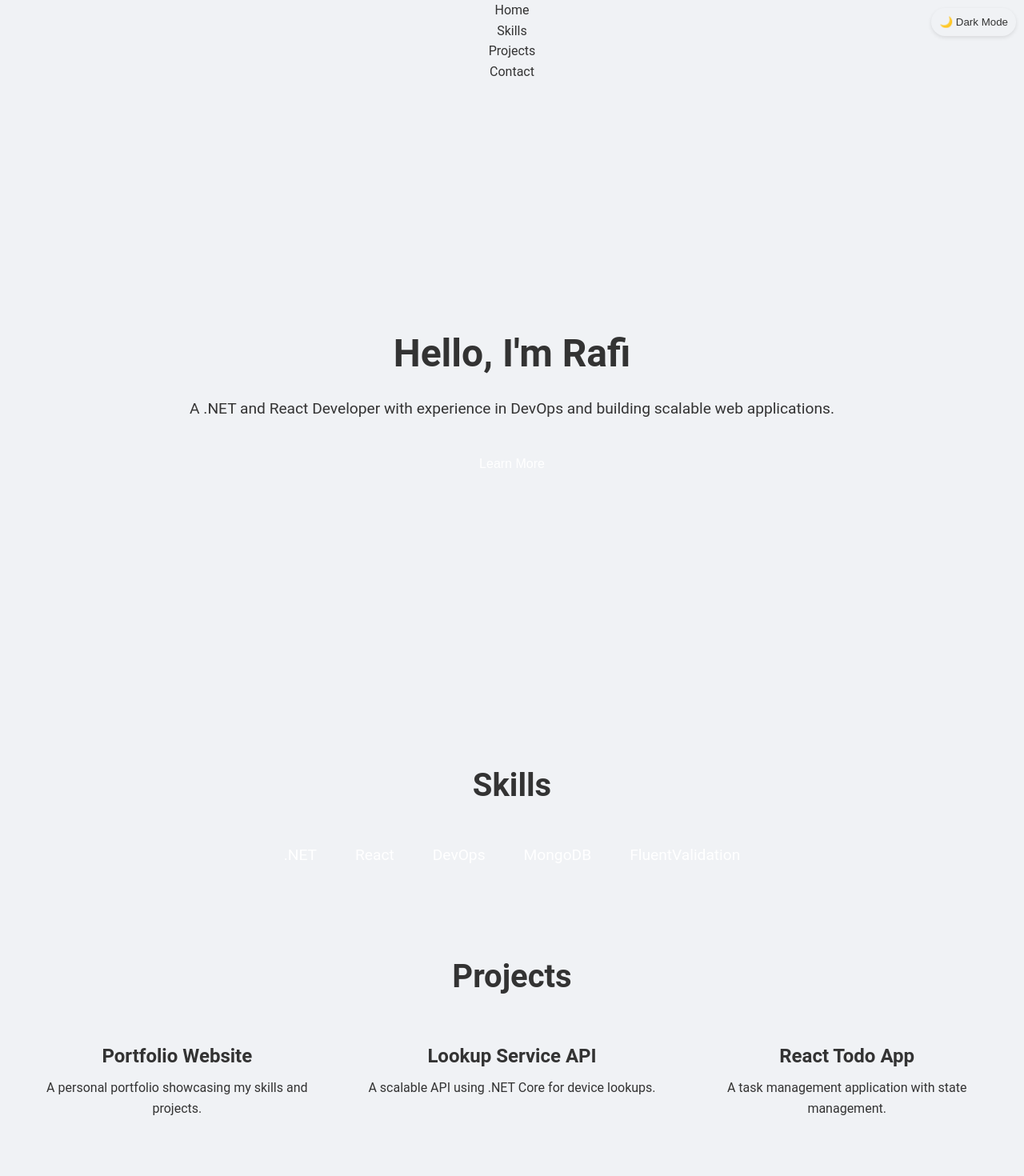
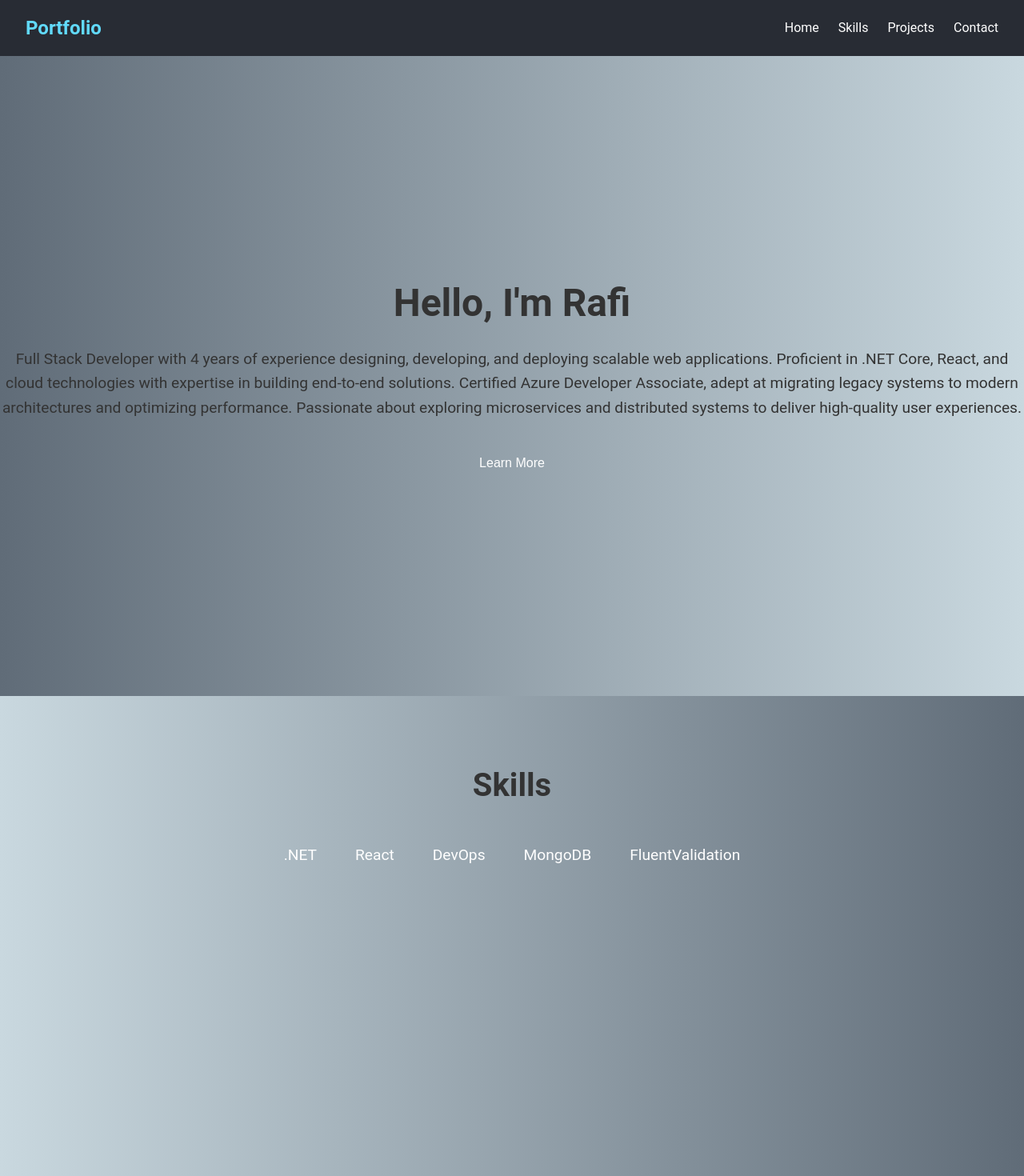
Before and after one commit to Mr-Brown-Rafi/Portifolio, a React (Create React App) app: page / in a window 1280 px wide. Shown: the top 1470 px of the page at 80% size. Built offline with nearby package versions, Linux system fonts and the light colour scheme.

Commit message:
section seggrigation and css changes

```diff
--- a/src/App.css
+++ b/src/App.css
@@ -11,3 +11,8 @@
 .App-content {
   padding: 20px;
 }
+
+
+html {
+  scroll-behavior: smooth;
+}
--- a/src/components/Hero.jsx
+++ b/src/components/Hero.jsx
@@ -3,11 +3,11 @@ import '../styles/Hero.css';
 
 function Hero() {
   return (
-    <section className="hero">
+    <section className="hero" id='hero'>
       <div className="hero-content">
         <h1>Hello, I'm Rafi</h1>
         <p>
-          A .NET and React Developer with experience in DevOps and building scalable web applications.
+        Full Stack Developer with 4 years of experience designing, developing, and deploying scalable web applications. Proficient in .NET Core, React, and cloud technologies with expertise in building end-to-end solutions. Certified Azure Developer Associate, adept at migrating legacy systems to modern architectures and optimizing performance. Passionate about exploring microservices and distributed systems to deliver high-quality user experiences.
         </p>
         <button className="cta">Learn More</button>
       </div>
--- a/src/components/Navbar.jsx
+++ b/src/components/Navbar.jsx
@@ -1,15 +1,35 @@
-import React from 'react';
+import React, { useState } from 'react';
 import '../styles/Navbar.css';
 
 const Navbar = () => {
+  const [menuOpen, setMenuOpen] = useState(false);
+
+  // Toggle the menu
+  const toggleMenu = () => {
+    setMenuOpen((prevState) => !prevState);
+  };
+
+  // Close the menu when a link is clicked
+  const closeMenu = () => {
+    setMenuOpen(false);
+  };
+
   return (
     <nav className="navbar">
-      <ul>
-        <li><a href="#hero">Home</a></li>
-        <li><a href="#skills">Skills</a></li>
-        <li><a href="#projects">Projects</a></li>
-        <li><a href="#contact">Contact</a></li>
-      </ul>
+      <h1 className="navbar-brand">Portfolio</h1>
+
+      {/* Toggle button for mobile */}
+      <div className="menu-toggle" onClick={toggleMenu}>
+        ☰
+      </div>
+
+      {/* Links section */}
+      <div className={`nav-links ${menuOpen ? 'active' : ''}`}>
+        <a href="#hero" onClick={closeMenu}>Home</a>
+        <a href="#skills" onClick={closeMenu}>Skills</a>
+        <a href="#projects" onClick={closeMenu}>Projects</a>
+        <a href="#contact" onClick={closeMenu}>Contact</a>
+      </div>
     </nav>
   );
 };
--- a/src/components/Projects.jsx
+++ b/src/components/Projects.jsx
@@ -9,7 +9,7 @@ function Projects() {
   ];
 
   return (
-    <section className="projects">
+    <section className="projects" id='projects'>
       <h2>Projects</h2>
       <div className="project-grid">
         {projects.map((project, index) => (
--- a/src/components/Skills.jsx
+++ b/src/components/Skills.jsx
@@ -5,7 +5,7 @@ function Skills() {
   const skills = ['.NET', 'React', 'DevOps', 'MongoDB', 'FluentValidation'];
 
   return (
-    <section className="skills">
+    <section className="skills" id='skills'>
       <h2>Skills</h2>
       <ul className="skills-list">
         {skills.map((skill, index) => (
--- a/src/styles/Contact.css
+++ b/src/styles/Contact.css
@@ -1,6 +1,7 @@
 .contact {
-    padding: 3rem 1.5rem;
-    background-color: var(--secondary-bg);
+    padding: 5rem 1.5rem;
+    /* background-color: var(--secondary-bg); */
+    background: linear-gradient(to left, #606c78 0%, #c9d8df 100%);
     color: var(--primary-text);
     text-align: center;
   }
--- a/src/styles/Hero.css
+++ b/src/styles/Hero.css
@@ -3,7 +3,8 @@
     display: flex;
     align-items: center;
     justify-content: center;
-    background-color: var(--primary-bg);
+    /* background-color: var(--primary-bg); */
+    background: linear-gradient(to right, #606c78 0%, #c9d8df 100%);
     color: var(--primary-text);
     text-align: center;
   }
--- a/src/styles/Navbar.css
+++ b/src/styles/Navbar.css
@@ -0,0 +1,66 @@
+/* Navbar Styles */
+.navbar {
+    display: flex;
+    justify-content: space-between;
+    align-items: center;
+    padding: 1rem 2rem;
+    background-color: #282c34;
+    color: white;
+    position: sticky;
+    top: 0;
+    z-index: 100;
+  }
+
+  .navbar-brand {
+    font-size: 1.5rem;
+    font-weight: bold;
+    margin: 0;
+    color: #61dafb;
+    cursor: pointer;
+  }
+
+  .nav-links {
+    display: flex;
+    gap: 1.5rem;
+  }
+
+  .nav-links a {
+    text-decoration: none;
+    color: white;
+    font-size: 1rem;
+    transition: color 0.3s ease;
+  }
+
+  .nav-links a:hover {
+    color: #61dafb;
+  }
+
+  /* Toggle Button */
+  .menu-toggle {
+    display: none;
+    cursor: pointer;
+    font-size: 1.5rem;
+    color: white;
+  }
+
+  /* Mobile Responsive */
+  @media (max-width: 768px) {
+    .nav-links {
+      flex-direction: column;
+      gap: 1rem;
+      background-color: #282c34;
+      padding: 1rem;
+      position: absolute;
+      top: 100%;
+      right: 0;
+      display: none;
+    }
+
+    .nav-links.active {
+      display: flex;
+    }
+
+    .menu-toggle {
+      display: block;
+    }
+  }
--- a/src/styles/Projects.css
+++ b/src/styles/Projects.css
@@ -1,6 +1,8 @@
 .projects {
-    padding: 3rem 1.5rem;
-    background-color: var(--primary-bg);
+    min-height: 100vh;
+    padding: 5rem 1.5rem;
+    /* background-color: var(--primary-bg); */
+    background: linear-gradient(to right, #606c78 0%, #c9d8df 100%);
     color: var(--primary-text);
     text-align: center;
   }
--- a/src/styles/Skills.css
+++ b/src/styles/Skills.css
@@ -1,6 +1,8 @@
 .skills {
-    padding: 3rem 1.5rem;
-    background-color: var(--secondary-bg);
+    min-height: 100vh;
+    padding: 5rem 1.5rem;
+    /* background-color: var(--secondary-bg); */
+    background: linear-gradient(to left, #606c78 0%, #c9d8df 100%);
     color: var(--primary-text);
     text-align: center;
   }
```
